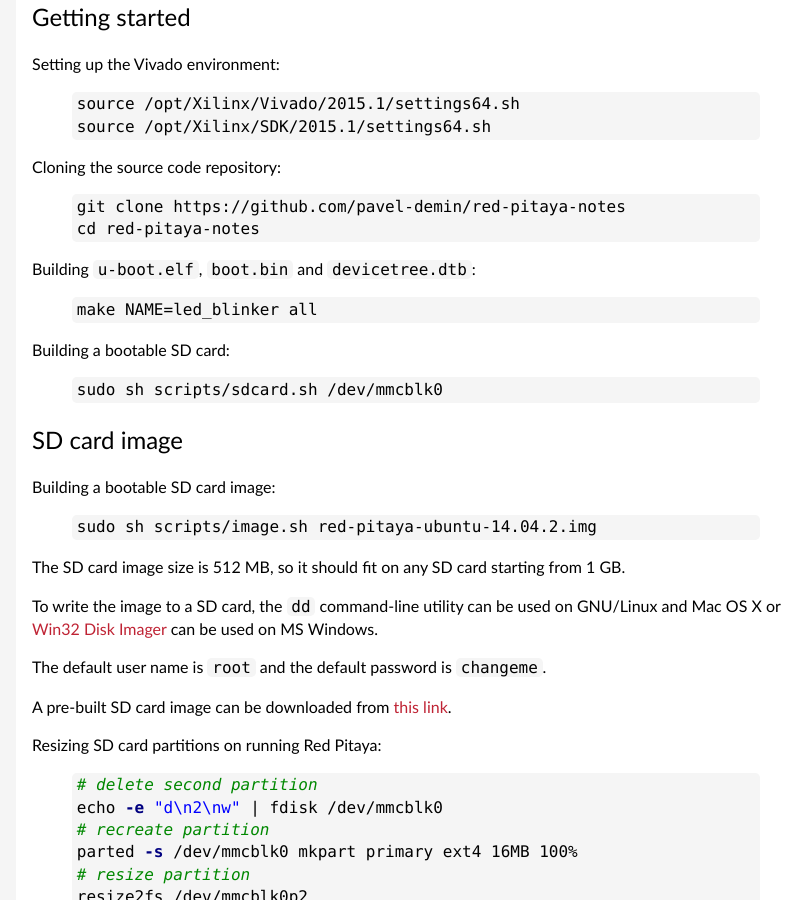
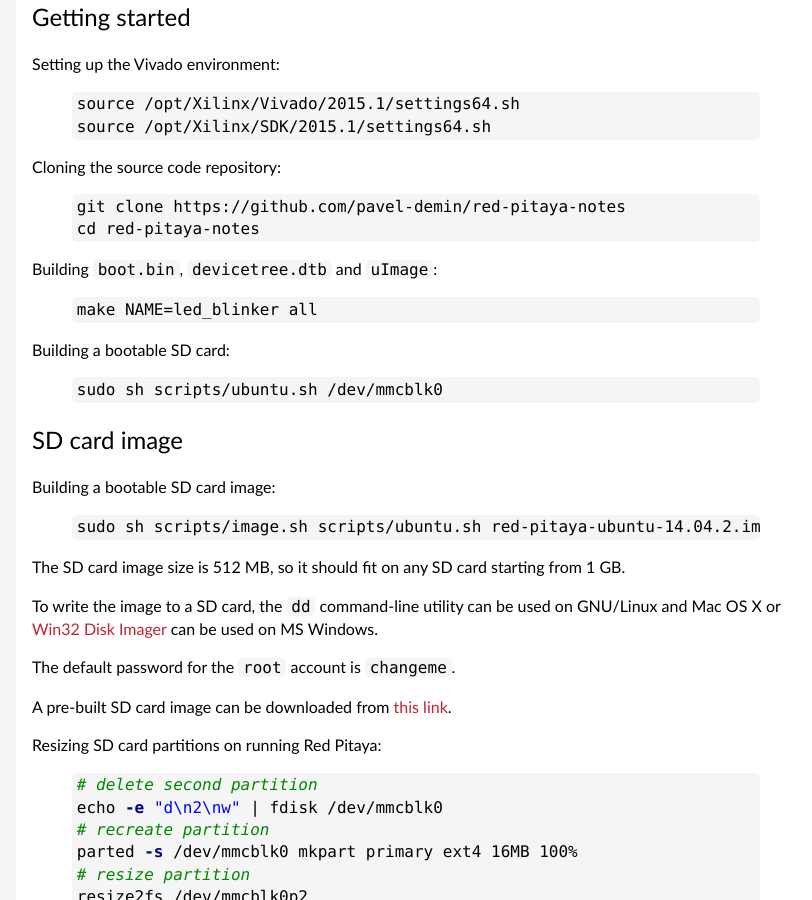
Before and after one commit to pavel-demin/red-pitaya-notes, a Jekyll site: the page built from led-blinker.md, in a window 1280 px wide and 900 px high, scrolled down 2337 px. Shown: the whole window, without its empty margins (224-1036 px from the left). Built offline with Jekyll 4.4.1, drawn with Linux system fonts in a browser that asks for light colours; some of the changed text lies outside the part shown.

Commit message:
replace sdcard.sh with ubuntu.sh

```diff
--- a/led-blinker.md
+++ b/led-blinker.md
@@ -127,14 +127,14 @@
 cd red-pitaya-notes
 {% endhighlight %}
 
-Building `u-boot.elf`, `boot.bin` and `devicetree.dtb`:
+Building `boot.bin`, `devicetree.dtb` and `uImage`:
 {% highlight bash %}
 make NAME=led_blinker all
 {% endhighlight %}
 
 Building a bootable SD card:
 {% highlight bash %}
-sudo sh scripts/sdcard.sh /dev/mmcblk0
+sudo sh scripts/ubuntu.sh /dev/mmcblk0
 {% endhighlight %}
 
 SD card image
@@ -142,14 +142,14 @@
 
 Building a bootable SD card image:
 {% highlight bash %}
-sudo sh scripts/image.sh red-pitaya-ubuntu-14.04.2.img
+sudo sh scripts/image.sh scripts/ubuntu.sh red-pitaya-ubuntu-14.04.2.img
 {% endhighlight %}
 
 The SD card image size is 512 MB, so it should fit on any SD card starting from 1 GB.
 
 To write the image to a SD card, the `dd` command-line utility can be used on GNU/Linux and Mac OS X or [Win32 Disk Imager](http://sourceforge.net/projects/win32diskimager/) can be used on MS Windows.
 
-The default user name is `root` and the default password is `changeme`.
+The default password for the `root` account is `changeme`.
 
 A pre-built SD card image can be downloaded from [this link](https://googledrive.com/host/0B-t5klOOymMNfmJ0bFQzTVNXQ3RtWm5SQ2NGTE1hRUlTd3V2emdSNzN6d0pYamNILW83Wmc/red-pitaya-ubuntu-14.04.2-20150505.zip).
 
```
Also changed, not shown: other parts of led-blinker.md (+1 -1 lines).
